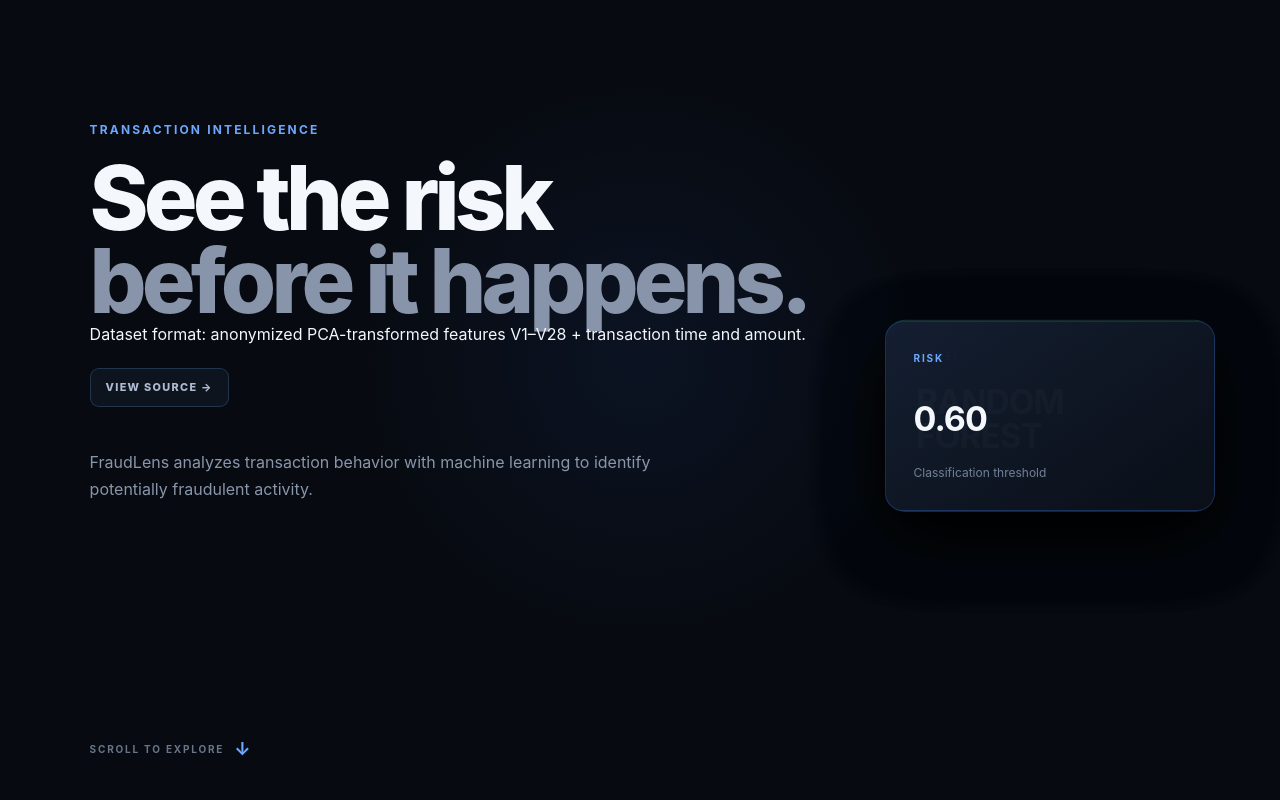
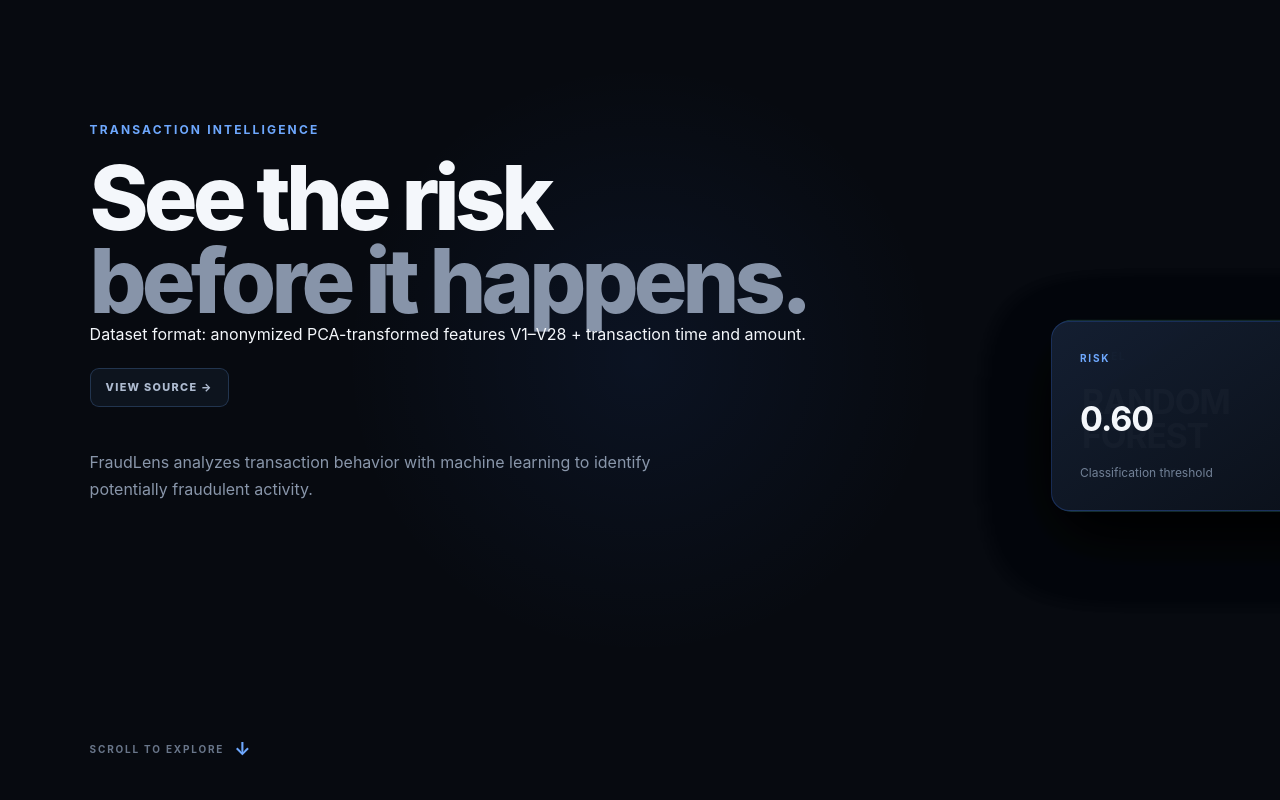
Before and after one commit to luffy-loop/FraudLens, a plain HTML site: page frontend/index.html in a window 1280 px wide. Shown: the top 800 px of the page. Drawn offline with Linux system fonts and the light colour scheme.

Commit message:
Refine intro card positioning

```diff
--- a/frontend/style.css
+++ b/frontend/style.css
@@ -1885,7 +1885,7 @@
 
 .fraud-card-stack {
     position: absolute;
-    left: 82%;
+    left: 95%;
     top: 52%;
     width: 330px;
     height: 230px;
```
